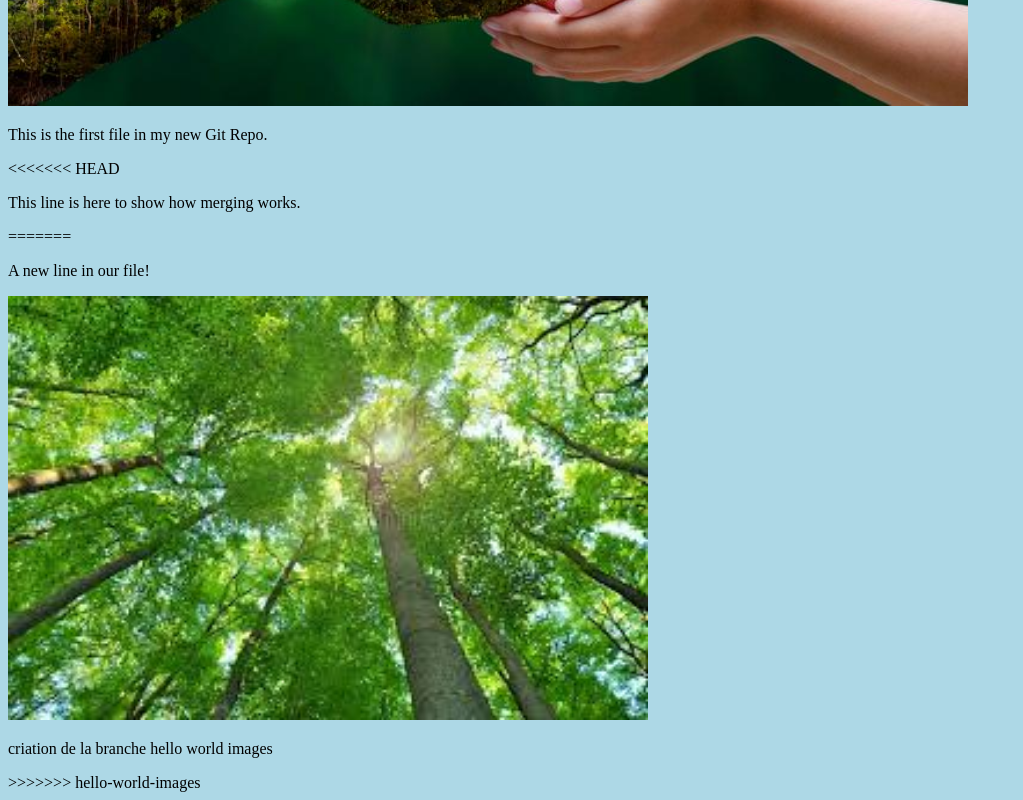
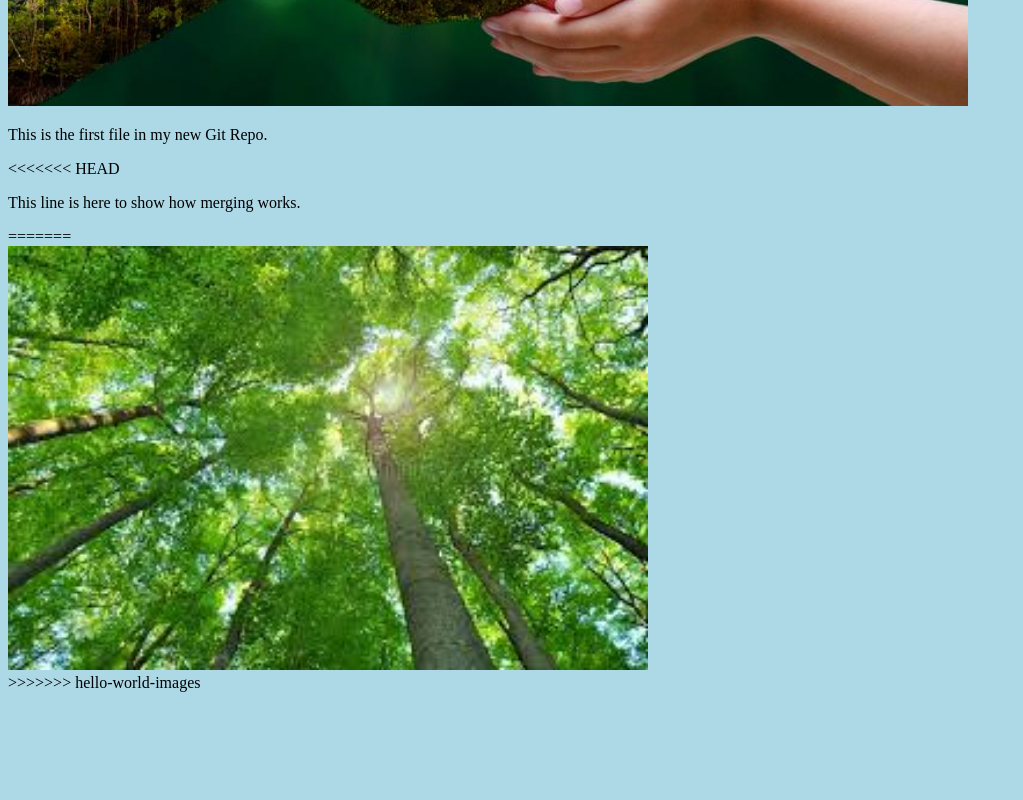
Before and after one commit to helbruno/hello-world, a plain HTML site: page index.html in a window 1280 px wide. Shown: the part 555-1355 px from the top of the page, without its empty margins (0-1023 px from the left). After the commit the page ends 1255 px from the top, so only its background shows below. Drawn offline with Linux system fonts and the light colour scheme.

Commit message:
Updated index.html. Resized image

```diff
--- a/index.html
+++ b/index.html
@@ -9,13 +9,14 @@
 <h1>Hello world!</h1>
 <div><img src="img_hello_world.jpg" alt="Hello World from Space"
     style="width:100%;max-width:960px"></div>
+
 <p>This is the first file in my new Git Repo.</p>
+
 <<<<<<< HEAD
 <p>This line is here to show how merging works.</p>
 =======
-<p>A new line in our file!</p>
+
 <div><img src="img_hello_git.jpg" alt="Hello Git" style="width:100%;max-width:640px"></div>
-<p>criation de la branche hello world images</p>
 
 >>>>>>> hello-world-images
 </body>
```
